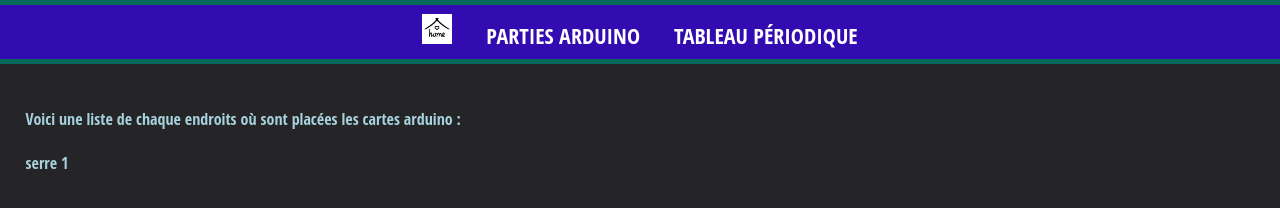
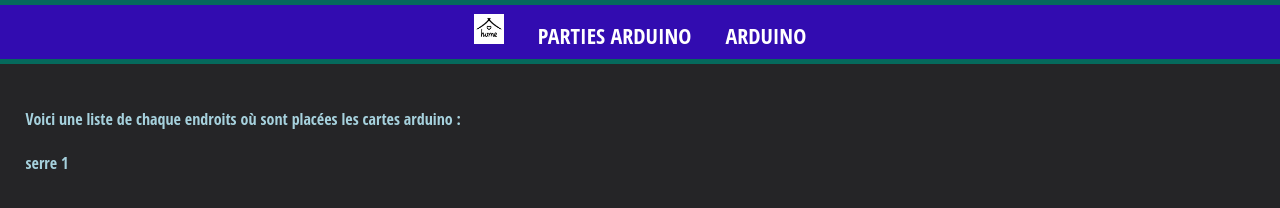
Before and after one commit to BTSCIELVITRY/Yaoul, a plain HTML site: page Page accueil.html in a window 1280 px wide. Drawn offline with Linux system fonts and the light colour scheme.

Commit message:
Update Page accueil.html

```diff
--- a/Page accueil.html
+++ b/Page accueil.html
@@ -24,7 +24,7 @@
                         <a href="métaux.html">Métaux</a>
                     </div>
                 </li>
-                <li class="menu-4"><a href="tpde.html">Tableau périodique</a></li>
+                <li class="menu-4"><a href="indexx.html">Arduino</a></li>
                         </a>
                     </div>
                 </li>
```
